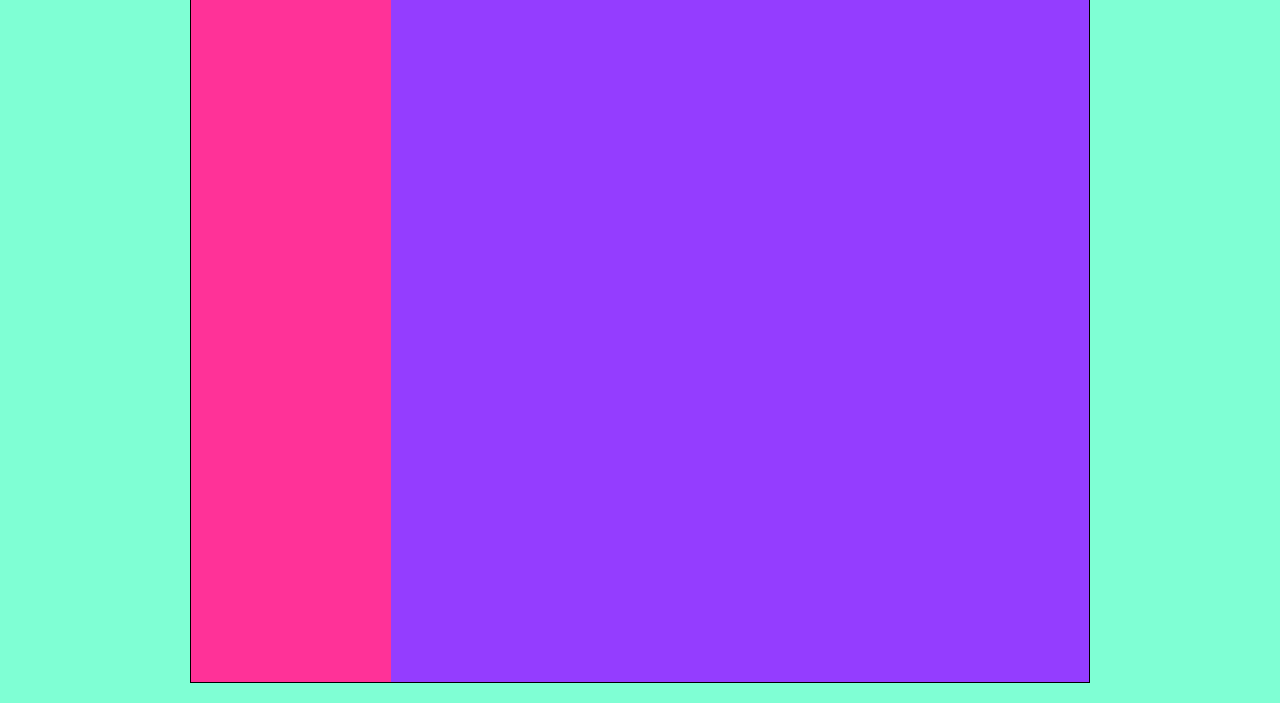
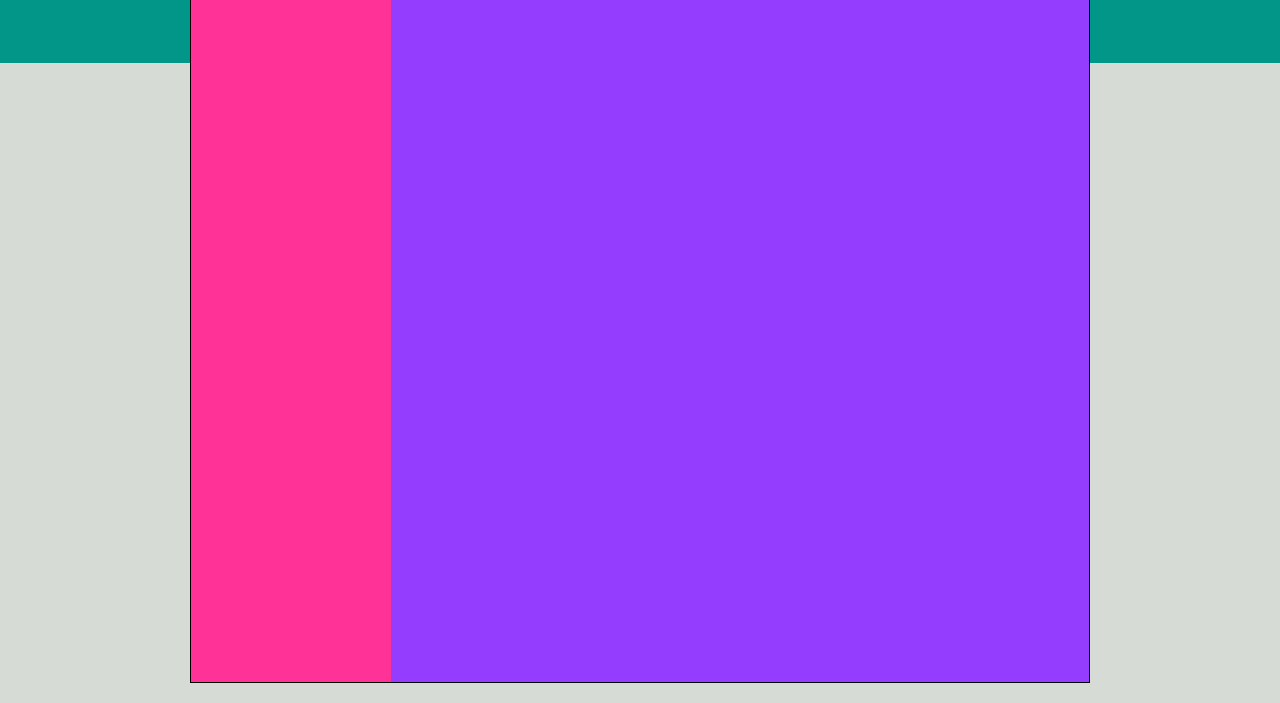
Before and after one commit to MarinaLasorsa/html-css-boolzapp, a plain HTML site: page index.html in a window 1280 px wide. Shown: the part 97-800 px from the top of the page. Drawn offline with Linux system fonts and the light colour scheme.

Commit message:
ADD: background gradient

```diff
--- a/css/style.css
+++ b/css/style.css
@@ -30,7 +30,8 @@ body {
 
 #app {
     height: 100vh;
-    background: linear-gradient();
+    background: linear-gradient(to bottom,
+    #019688 20%, #D7DBD5 20% 100%);
 }
 
 .container {
```
